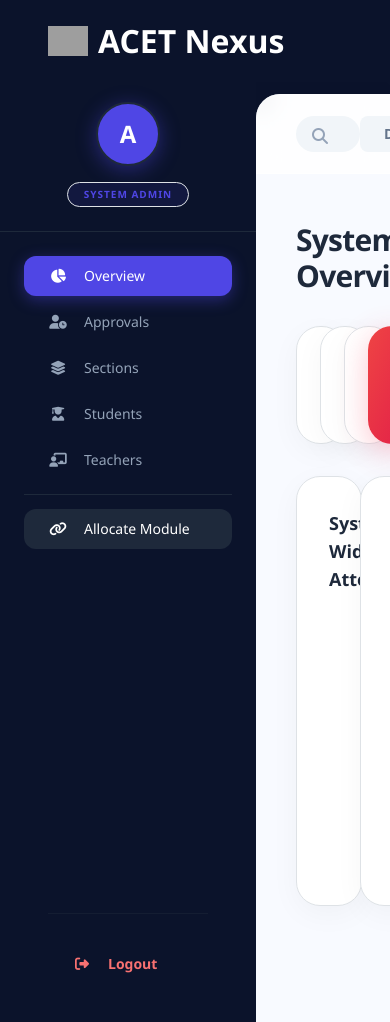
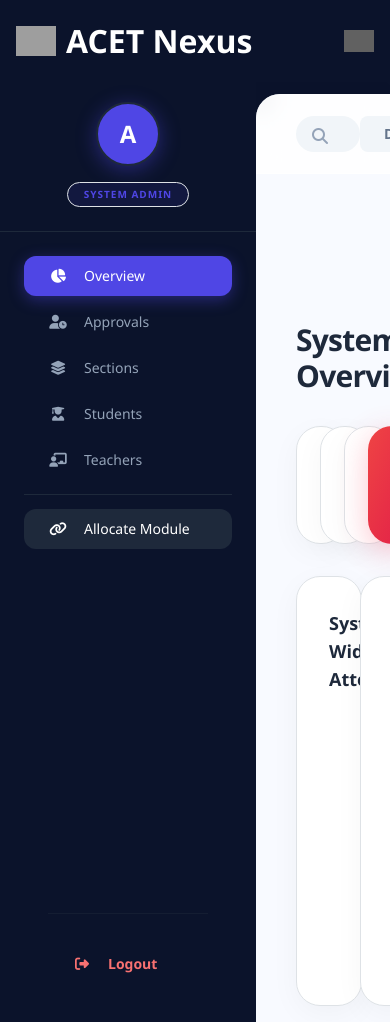
Before and after one commit to Madhavan-Vashishtha/ACET-Nexus, a Flask app: page /admin-dashboard in a window 390 px wide. Run offline with Flask 3, Linux system fonts and the light colour scheme; some libraries are stand-ins or nearby versions; grey boxes are pictures that could not be loaded.

Commit message:
Fixed mobile responsiveness for all sections and updated navbar

```diff
--- a/static/css/style.css
+++ b/static/css/style.css
@@ -245,3 +245,52 @@ html, body, * {
     backdrop-filter: blur(8px);
     background-color: rgba(15, 23, 42, 0.6);
 }
+
+/* ================= MOBILE VIEW (GLOBAL & NAVBAR) ================= */
+@media (max-width: 768px) {
+    /* Mobile par Snap Scroll hata rahe hain taaki lamba content kate nahi */
+    html {
+        scroll-snap-type: none;
+    }
+    section {
+        scroll-snap-align: none;
+        height: auto;
+        min-height: 100vh;
+        padding-top: 100px; /* Navbar overlap fix */
+    }
+
+    /* Navbar Mobile Layout */
+    .custom-navbar .container-fluid {
+        display: flex;
+        justify-content: space-between;
+    }
+
+    /* Show 3 bars */
+    #hamburgerBtn {
+        display: block !important;
+    }
+
+    /* Hide Links initially & Convert to Dropdown */
+    .nav-center {
+        display: none;
+        position: absolute;
+        top: 80px;
+        left: 0;
+        width: 100%;
+        background: rgba(15, 23, 42, 0.95);
+        backdrop-filter: blur(10px);
+        padding: 20px 0;
+        text-align: center;
+        box-shadow: 0 10px 20px rgba(0,0,0,0.3);
+    }
+
+    /* When clicked */
+    .nav-center.active {
+        display: block;
+    }
+
+    .nav-links {
+        flex-direction: column;
+        gap: 20px;
+    }
+}
--- a/templates/nav.html
+++ b/templates/nav.html
@@ -1,43 +1,37 @@
 <nav class="navbar navbar-expand-lg custom-navbar navbar-dark-mode">
-    <div class="container-fluid px-5">
-
-        <div class="nav-left">
-        <a class="navbar-brand logo" href="#">
-            <img src="https://cdn-icons-png.flaticon.com/128/8030/8030198.png" class="logo-img">
-            <span class="logo-text">ACET Nexus</span>
-        </a>
+    <div class="container-fluid px-lg-5 px-3"> <div class="nav-left">
+            <a class="navbar-brand logo" href="#">
+                <img src="https://cdn-icons-png.flaticon.com/128/8030/8030198.png" class="logo-img">
+                <span class="logo-text">ACET Nexus</span>
+            </a>
         </div>
 
-        <div class="nav-center">
-        <div class="nav-center">
+        <div class="nav-center" id="mobileMenu">
             <ul class="navbar-nav nav-links">
                 {% if show_links %}
-                <li class="nav-item">
-                    <a href="#home" class="nav-link active">Home</a>
-                </li>
-
-                <li class="nav-item">
-                    <a href="#features" class="nav-link">Features</a>
-                </li>
-
-                <li class="nav-item">
-                    <a href="#about" class="nav-link">About</a>
-                </li>
-
-                <li class="nav-item">
-                    <a href="#contact" class="nav-link">Contact</a>
-                </li>
+                <li class="nav-item"><a href="#home" class="nav-link active">Home</a></li>
+                <li class="nav-item"><a href="#features" class="nav-link">Features</a></li>
+                <li class="nav-item"><a href="#about" class="nav-link">About</a></li>
+                <li class="nav-item"><a href="#contact" class="nav-link">Contact</a></li>
                 {% endif %}
             </ul>
         </div>
-        </div>
 
-        <div class="nav-right">
-            <!-- LOGIN -->
+        <div class="nav-right" style="display: flex; align-items: center; gap: 15px;">
             {% if show_login %}
             <a href="{{url_for('login')}}" class="login-btn">Login</a>
             {% endif %}
+            <button class="menu-toggle" id="hamburgerBtn" style="background: none; border: none; cursor: pointer; display: none;">
+                <img src="https://cdn-icons-png.flaticon.com/128/5013/5013230.png" width="30" alt="menu" style="filter: invert(1);">
+            </button>
         </div>
 
     </div>
 </nav>
+
+<script>
+    document.getElementById('hamburgerBtn').addEventListener('click', function() {
+        var menu = document.getElementById('mobileMenu');
+        menu.classList.toggle('active');
+    });
+</script>
```
Also changed, not shown: static/css/about.css (+32 -0 lines), static/css/contact.css (+15 -0 lines), static/css/features.css (+28 -0 lines), static/css/home.css (+26 -0 lines).
